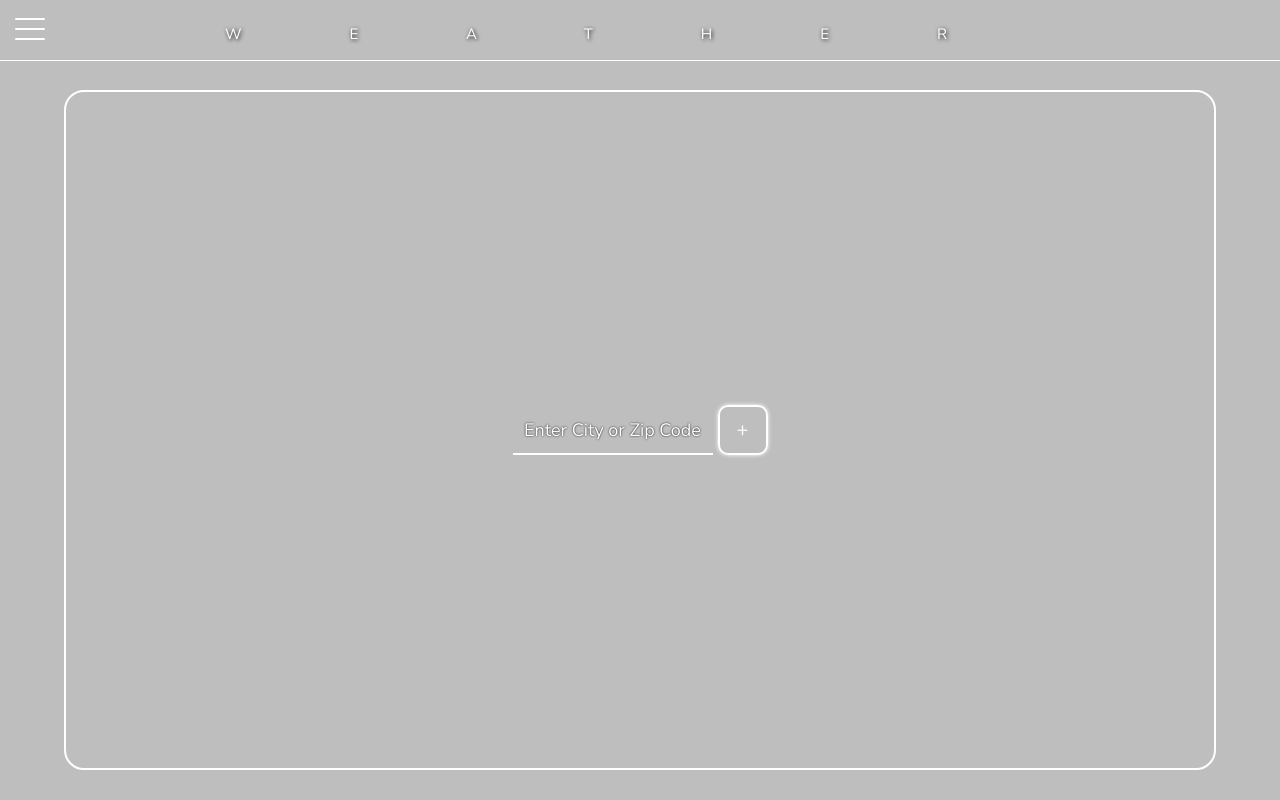
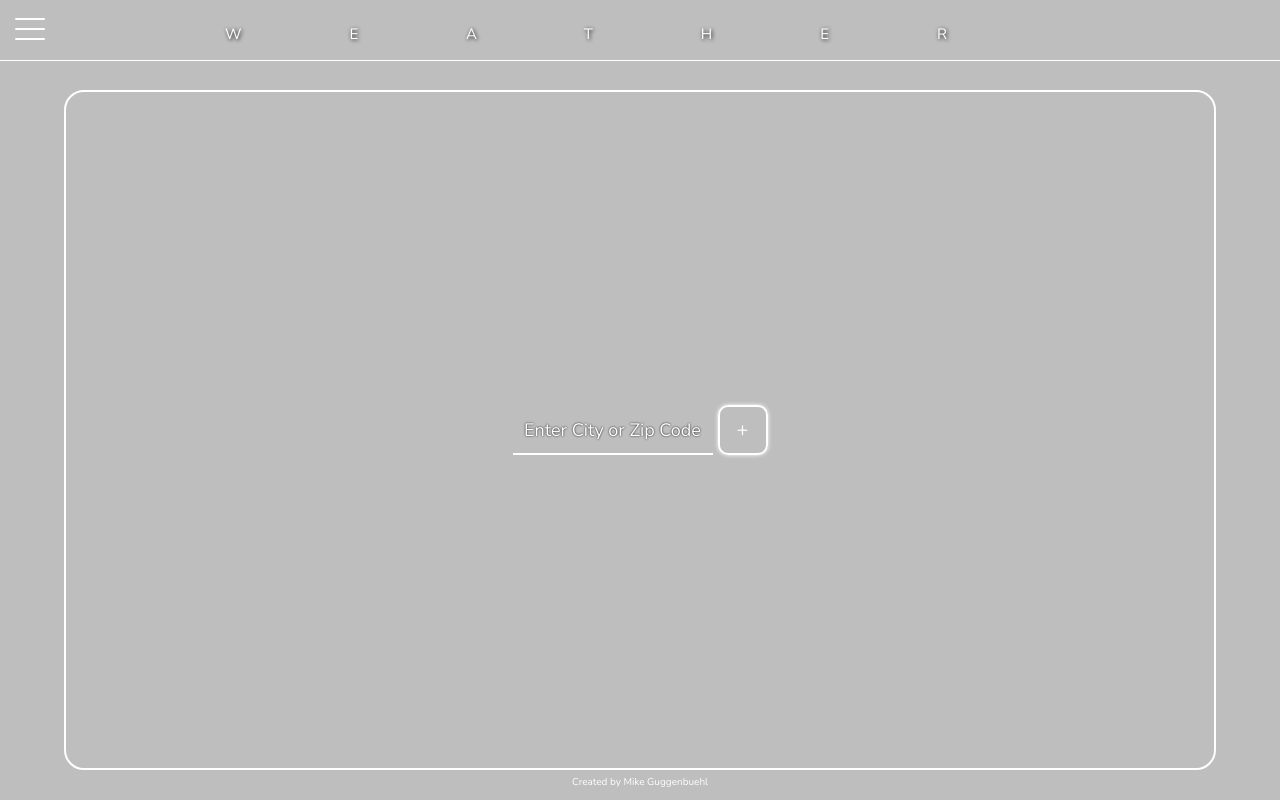
Before and after one commit to mjguggen/Weather-Forecast, a React (Create React App) app: page / in a window 1280 px wide. Built offline with nearby package versions, Linux system fonts and the light colour scheme.

Commit message:
updated footer

```diff
--- a/src/App.js
+++ b/src/App.js
@@ -10,7 +10,7 @@ import CurrentGrid from './Components/CurrentGrid';
 import SunStatus from './Components/SunStatus'
 import Nav from './Components/Nav'
 import MoonPhase from './Components/MoonPhase'
-
+import Footer from './Components/Footer'
 
 //Assets
 import cloudy from './Assets/Dark/cloudy_darkbg.svg'
@@ -24,9 +24,6 @@ import rain from './Assets/Dark/rain_darkbg.svg'
 import tstorm from './Assets/Dark/tstorm_darkbg.svg'
 import clear from './Assets/Either/clear_day.svg'
 import snow from './Assets/Either/snow.svg'
-import wind from './Assets/Either/wind.svg'
-
-
 
 
 //API Keys
@@ -697,11 +694,6 @@ class App extends React.Component {
       await forecastDataSave.push(forecastData)
       await hourlyDataSave.push(hourlyData)
       await locationDataSave.push(locationData)
-
-      console.log(currentDataSave)
-      console.log(forecastDataSave)
-      console.log(hourlyDataSave)
-      console.log(locationDataSave)
     }
   }
 
@@ -866,8 +858,12 @@ class App extends React.Component {
                 fireIndex={this.state.fireIndex}
               />
             </div>
+            <div className='footer mobile'> Created by Mike Guggenbuehl</div>
+
           </div>
+
         </div>
+        <div className='desktop footer'> Created by Mike Guggenbuehl</div>
       </div>
     );
   }
--- a/src/App.scss
+++ b/src/App.scss
@@ -960,7 +960,14 @@ input[type='button'] {
     margin-bottom: 6px;
 }
 
-
+.footer {
+    width: 100%;
+    position: absolute;
+    bottom: 10px;
+    font-size: 10px;
+    margin-left: auto;
+    margin-right: auto;
+}
 
 //Mobile
 @media only screen and (max-width: 475px) {
@@ -1626,7 +1633,6 @@ input[type='button'] {
     }
 
     //sun and moon
-
     .moon-phase-section {
         margin-bottom: 30px;
         width: 100%;
@@ -1638,4 +1644,14 @@ input[type='button'] {
         justify-content: space-around;
         align-items: center;
     }
-}
+
+    .footer {
+        width: 100%;
+        position: static;
+        font-size: 12px;
+        height: 125px;
+        margin-top: -75px;
+    }
+
+
+}
--- a/src/Components/Footer.js
+++ b/src/Components/Footer.js
@@ -1,31 +1,10 @@
 import React from 'react';
-import Form2 from '../Components/Form2'
 
 
-class Footer extends React.Component {
-
-    render(){
-        return(
-            <div className ="footer">
-                <div className="full-bar" />
-                <Form2
-                    getWeather={this.props.getWeather}
-                    getZipWeather={this.props.getZipWeather}
-                    style={this.props.style}
-                    inputFocused={this.props.inputFocused}
-                    inputUnfocused={this.props.inputUnfocused}
-                    error={this.props.error}
-                    cityInput={this.props.cityInput}
-                    cityInputted={this.props.cityInputted}
-                    checkbox={this.props.checkbox}
-                    checkboxMode={this.props.checkboxMode}
-                />
-                <div className="transparent-bg"/>
-
-
-            </div>
-        )
-    }
-}
+const Footer = () => (
+    <div className="footer">
+        Created by Mike Guggenbuehl
+    </div>
+)
 
 export default Footer;
```
